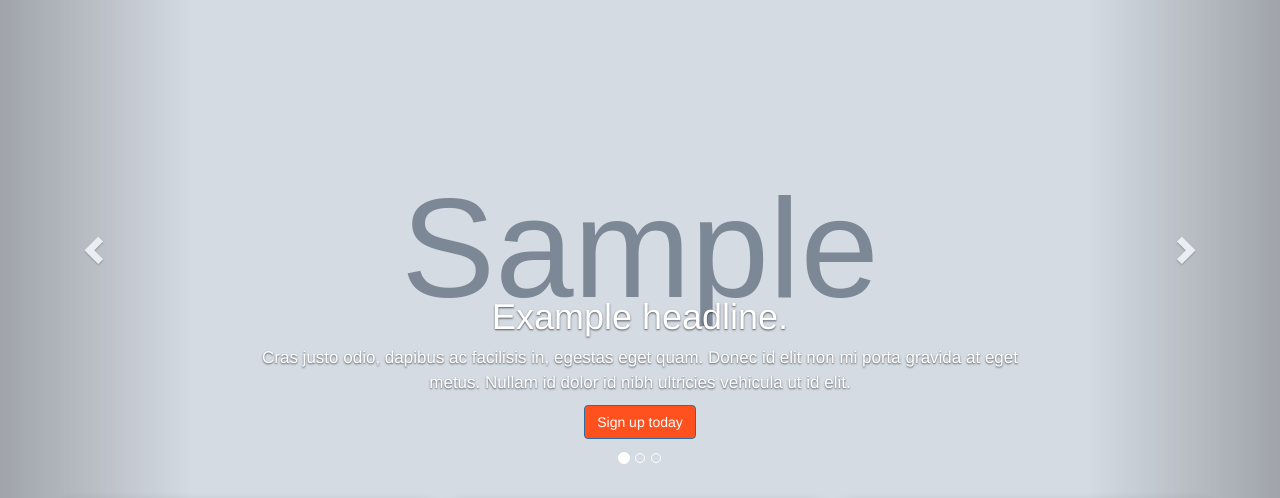
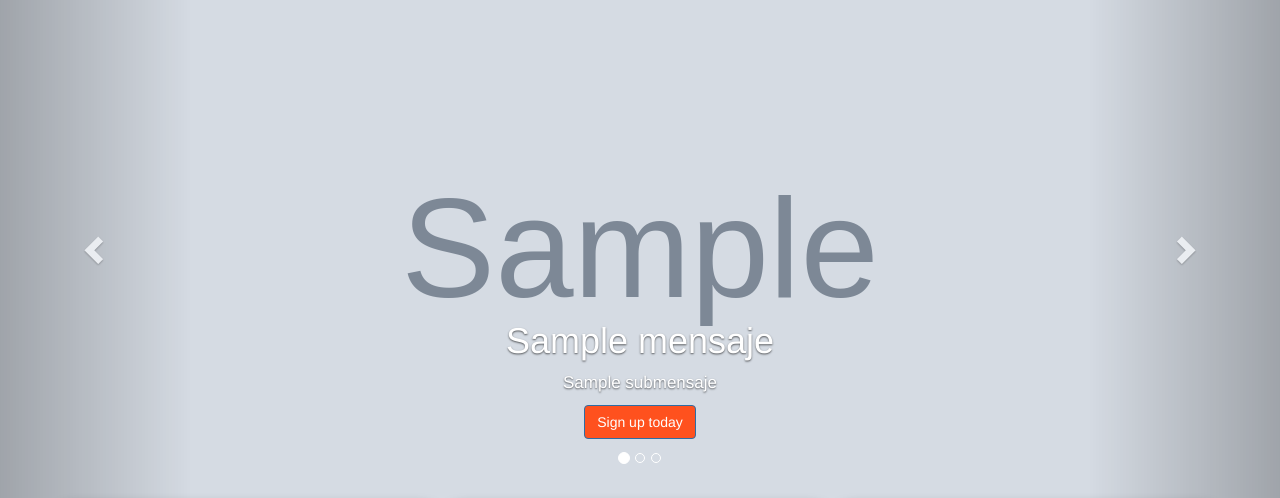
Before and after one commit to david97ly/glass1.1, a Django app: template glass/templates/home.html in a window 1280 px wide. Shown: the part 105-603 px from the top of the page. Run offline with Django 3.2, Linux system fonts and the light colour scheme; tables that the repository leaves empty hold one stand-in row (values such as "Sample post"); the template is opened without the code that fills it: values that come from a table or form of the project are taken from there, most other values are stand-ins (such as "Sample title", 1, 10 or a date in 2020); grey boxes marked "Sample" are stand-in pictures; parts of the project's set-up code (start-up, migrations or seed data) failed here and were passed over; some libraries are stand-ins or nearby versions.

Commit message:
hoy incluyo los mensajes

```diff
--- a/glass/templates/home.html
+++ b/glass/templates/home.html
@@ -74,42 +74,39 @@
         <li data-target="#myCarousel" data-slide-to="2"></li>
       </ol>
       <div class="carousel-inner">
+           {% if primera != "" %}
+        <div class="item active">
+          <img id="imgs" src="{{ primera.foto.url }}" data-src="holder.js/100%x500/auto/#777:#7a7a7a/text:First slide" alt="First slide">
+          <div class="container">
+            <div class="carousel-caption">
+              <h1>{{ primera.mensaje }}</h1>
+              <p>{{ primera.submensaje }}</p>
+              <p><a class="btn btn-large btn-primary " id="vdetalle1" href="#" >Sign up today</a></p>
+            </div>
+          </div>
+        </div>
+        {% endif %}
 
         {% if segunda != "" %}
         <div class="item">
           <img id="imgs" src="{{ segunda.foto.url }}" data-src="holder.js/100%x500/auto/#777:#7a7a7a/text:Second slide" alt="Second slide">
           <div class="container">
             <div class="carousel-caption">
-              <h1 class="tio1">MASTER AUTO GLASS</h1>
-              <p class="tio">Insurance Claims & Corporate Accounts Welcome!.</p>
+              <h1>{{ segunda.mensaje }}</h1>
+              <p>{{ segunda.submensaje }}</p>
               <p><a class="btn btn-large btn-primary" href="#" id="vdetalle1">Learn more</a></p>
             </div>
           </div>
         </div>
         {% endif %}
 
-           {% if primera != "" %}
-        <div class="item active">
-          <img id="imgs" src="{{ primera.foto.url }}" data-src="holder.js/100%x500/auto/#777:#7a7a7a/text:First slide" alt="First slide">
-          <div class="container">
-            <div class="carousel-caption">
-              <h1>Example headline.</h1>
-              <p>Cras justo odio, dapibus ac facilisis in, egestas eget quam. Donec id elit non mi porta gravida at eget metus. Nullam id dolor id nibh ultricies vehicula ut id elit.</p>
-              <p><a class="btn btn-large btn-primary " id="vdetalle1" href="#" >Sign up today</a></p>
-            </div>
-          </div>
-        </div>
-        {% endif %}
-
-
-
         {% if tercera != "" %}
         <div class="item">
           <img id="imgs" src="{{ tercera.foto.url }}" data-src="holder.js/100%x500/auto/#777:#7a7a7a/text:Third slide" alt="Third slide">
           <div class="container">
             <div class="carousel-caption">
-             <h1 class="tio1">MASTER AUTO GLASS</h1>
-              <p class="tio">Insurance Claims & Corporate Accounts Welcome!.</p>
+             <h1>{{ tercera.mensaje }}</h1>
+              <p>{{ tercera.submensaje }}</p>
               <p><a class="btn btn-large btn-primary" href="#" id="vdetalle1">Browse gallery</a></p>
             </div>
           </div>
```
